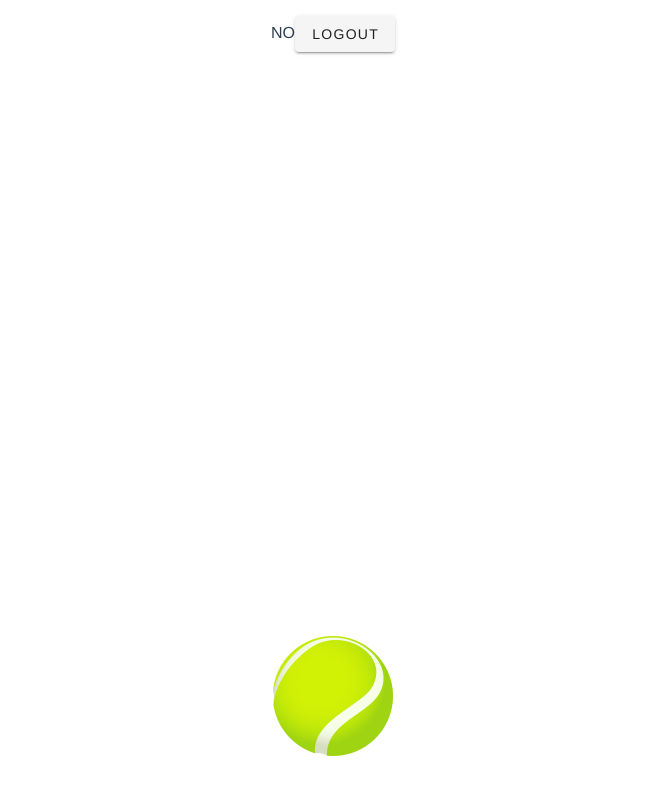
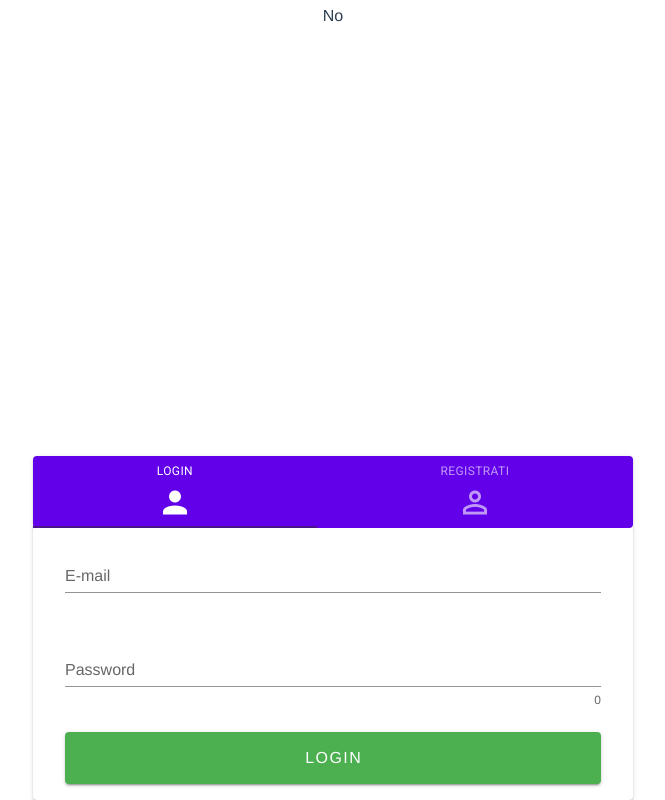
Before and after one commit to bohmax/TennisArixi, a Vue app: page /#/login in a window 1280 px wide. Before the commit this address led to /#/. Shown: the whole page, without its empty margins (307-972 px from the left). Built offline with nearby package versions, Linux system fonts and the light colour scheme; no server answers.

Commit message:
aggiunta email di conferma

```diff
--- a/src/components/Account/Registrazione.vue
+++ b/src/components/Account/Registrazione.vue
@@ -17,7 +17,7 @@
                                     </v-col>
                                     <v-col cols="12">
                                         <v-text-field v-model="loginPassword" :append-icon="show1?'eye':'eye-off'" :rules="[rules.required, rules.min]"
-                                        :type="show1 ? 'text' : 'password'" name="input-10-1" label="Password" hint="At least 6 characters" counter @click:append="show1 = !show1"  @keydown.enter.prevent="validateLogin" ></v-text-field>
+                                        :type="show1 ? 'text' : 'password'" name="input-10-1" label="Password" hint="Almeno 6 caratteri" counter @click:append="show1 = !show1"  @keydown.enter.prevent="validateLogin" ></v-text-field>
                                     </v-col>
                                     <v-col class="d-flex">
                                         <v-btn x-large block :disabled="!valid" color="success" @click="validateLogin"> Login </v-btn>
@@ -42,10 +42,11 @@
                                         <v-text-field v-model="email" :rules="emailRules" label="E-mail" required></v-text-field>
                                     </v-col>
                                     <v-col cols="12">
-                                        <v-text-field v-model="password" :append-icon="show1 ? 'mdi-eye' : 'mdi-eye-off'" :rules="[rules.required, rules.min]" :type="show1 ? 'text' : 'password'" name="input-10-1" label="Password" hint="At least 6h characters" counter @click:append="show1 = !show1"></v-text-field>
+                                        <v-text-field v-model="password" :append-icon="show1 ? 'mdi-eye' : 'mdi-eye-off'" :rules="[rules.required, rules.min]" :type="show1 ? 'text' : 'password'" name="input-10-1" label="Password" hint="Almeno 6 caratteri" counter @click:append="show1 = !show1"></v-text-field>
                                     </v-col>
                                     <v-col cols="12">
-                                        <v-text-field block v-model="verify" :append-icon="show1 ? 'mdi-eye' : 'mdi-eye-off'" :rules="[rules.required, passwordMatch]" :type="show1 ? 'text' : 'password'" name="input-10-1" label="Conferma Password" counter @click:append="show1 = !show1"></v-text-field>
+                                        <v-text-field block v-model="verify" :append-icon="show1 ? 'mdi-eye' : 'mdi-eye-off'" :rules="[rules.required, passwordMatch]"
+                                        :type="show1 ? 'text' : 'password'" name="input-10-1" label="Conferma Password" counter @click:append="show1 = !show1" @keydown.enter.prevent="validateReg"></v-text-field>
                                     </v-col>
                                     <v-col class="d-flex">
                                         <v-btn x-large block :disabled="!valid" color="success" @click="validateReg">Registrati</v-btn>
@@ -94,7 +95,7 @@ export default {
             ],
             rules: {
                 required: value => !!value || "Required.",
-                min: v => (v && v.length >= 4) || "Min 6 characters"
+                min: v => (v && v.length >= 6) || "Min 6 caratteri"
             },
             show1: false,
         }
@@ -107,7 +108,8 @@ export default {
     methods: {
         async validateLogin() {
             if (this.$refs.loginForm.validate()) {
-                firebase.auth().signInWithEmailAndPassword(this.loginEmail, this.loginPassword).then(user => {
+                firebase.auth().signInWithEmailAndPassword(this.loginEmail, this.loginPassword).
+                then(user => {
                     console.log(user)
                     this.$router.replace({name: 'Prenota'})
                     this.$refs.loginForm.reset()
@@ -120,6 +122,18 @@ export default {
             if (this.$refs.registerForm.validate()) {
                 firebase.auth().createUserWithEmailAndPassword(this.email, this.password).then(user => {
                     console.log(user)
+                    user.user.updateProfile({displayName: this.firstName + ' ' + this.lastName})
+                    .then(() => {
+                        // Profile updated successfully!
+                        console.log(user.displayName);
+                    }).catch(error => {
+                        console.log(error)
+                    })
+                    user.user.sendEmailVerification().then(() => {
+                    alert('Email di verifica inviata, controllare la posta per verificare l\'account e poter prenotare il campo')
+                }).catch(err => {
+                    console.log(err)
+                })
                     this.$router.replace({name: 'Prenota'})
                     this.$refs.registerForm.reset()
                 }).catch (err => {
--- a/src/components/Prenota/Prenota.vue
+++ b/src/components/Prenota/Prenota.vue
@@ -1,5 +1,5 @@
 <template>
-  <div class='hello'>
+  <div class='hello' v-if="state.getters.user && state.getters.user.emailVerified">
     <v-row justify="center">
       <h1>{{ message }}</h1>
     </v-row>
@@ -35,6 +35,11 @@
       </v-col>
     </v-row>
   </div>
+  <div v-else>
+  <v-row justify="center">
+    Per poter prenotare verifica prima l'email, puoi chiedere nuovamente un account di verifica nella sezione account
+  </v-row>
+  </div>
 </template>
 
 <script>
@@ -50,7 +55,8 @@ export default {
           campi: [ { text: "Vecchio", colore: "primary", show: true, colorCard: "green", align: 'end' }, { text: "Nuovo", colore: "primary", show: true, colorCard: "#1F7087", align: 'start' }],
           campoSelezionato: null,
           riepilogoCampi: {},
-          mostraBtnPrenotazione: false
+          mostraBtnPrenotazione: false,
+          state
       }
     },
     components: {
--- a/src/components/logStatus.vue
+++ b/src/components/logStatus.vue
@@ -1,12 +1,19 @@
 <template>
     <div id="status">
-        <span v-if="isLogged">Yes</span>
-        <span v-else>NO</span>
-        <v-btn @click="logout">LOGOUT</v-btn>
+        <v-row justify="center">
+            {{ loggato }}
+        </v-row>
+        <v-row v-if="isLogged" justify="center">
+            <v-btn @click="logout">LOGOUT</v-btn>
+        </v-row>
+        <v-row v-if="isLogged && !userVerificato" justify="center">
+            <v-btn @click="codiceVerifica">Codice Verifica</v-btn>
+        </v-row>
     </div>
 </template>
 
 <script>
+import store from '../store/index'
 import firebase from 'firebase/compat/app'
 import 'firebase/compat/auth'
 
@@ -14,22 +21,54 @@ export default {
     name: 'Prenota',
     created: function () {
         firebase.auth().onAuthStateChanged(user => {
+            store.commit('updateUser', user)
             this.isLogged = !!user
         })
     },
     data() {
         return {
-            isLogged: false
+            isLogged: false,
+        }
+    },
+    computed: {
+        loggato: function () {
+            if (this.isLogged) {
+                return 'Yes ' + this.verified
+            }
+            return 'No'
+        },
+        userVerificato: function () {
+            const usr = store.getters.user
+            if (usr) {
+                return usr.emailVerified
+            }
+            return false
+        },
+        verified: function () {
+            const usr = store.getters.user
+            if (usr) {
+                return usr.displayName + (usr.emailVerified ? 'Verificato' : 'Non verificato')
+            }
+            return ''
         }
     },
     methods: {
         async logout() {
-            firebase.auth().signOut().then(data => {
-                console.log(data)
+            firebase.auth().signOut().then(() => {
                 this.$router.replace({name: 'Login'})
             }).catch (err => {
                 console.log(err)
             })
+        },
+        codiceVerifica: function () {
+            const usr = store.getters.user
+            if (usr) {
+                usr.sendEmailVerification().then(() => {
+                    alert('Email di verifica inviata, controllare la posta per verificare l\'account e poter prenotare il campo')
+                }).catch(err => {
+                    console.log(err)
+                })
+            }
         }
     }
 }
--- /dev/null
+++ b/src/firebase/index.js
@@ -0,0 +1,16 @@
+import firebase from 'firebase/compat/app'
+
+// Your web app's Firebase configuration
+const firebaseConfig = {
+    apiKey: "AIzaSyAH-TcPASZAGFQU5JjkkrImhLRj6a50btA",
+    authDomain: "test-tennis-6b716.firebaseapp.com",
+    projectId: "test-tennis-6b716",
+    storageBucket: "test-tennis-6b716.appspot.com",
+    messagingSenderId: "416414686555",
+    appId: "1:416414686555:web:4569b86c7af753a97a0e7e"
+};
+
+// Initialize Firebase
+firebase.initializeApp(firebaseConfig);
+
+export default firebase;
--- a/src/main.js
+++ b/src/main.js
@@ -1,26 +1,13 @@
 import Vue from 'vue'
 import App from './App.vue'
 import './registerServiceWorker'
-import firebase from 'firebase/compat/app'
 import router from './router'
 import store from './store'
 // import axios from 'axios'
 import vuetify from './plugins/vuetify'
+import firebase from './firebase/index'
 
 Vue.config.productionTip = false
-
-// Your web app's Firebase configuration
-const firebaseConfig = {
-  apiKey: "AIzaSyAH-TcPASZAGFQU5JjkkrImhLRj6a50btA",
-  authDomain: "test-tennis-6b716.firebaseapp.com",
-  projectId: "test-tennis-6b716",
-  storageBucket: "test-tennis-6b716.appspot.com",
-  messagingSenderId: "416414686555",
-  appId: "1:416414686555:web:4569b86c7af753a97a0e7e"
-};
-
-// Initialize Firebase
-firebase.initializeApp(firebaseConfig);
 
 let app;
 
--- a/src/router/index.js
+++ b/src/router/index.js
@@ -38,11 +38,14 @@ router.beforeEach((to, from, next) => {
   const isAuthenticated = firebase.auth().currentUser;
   console.log("isauthenticated", isAuthenticated);
   if (requiresAuth && !isAuthenticated) {
+    console.log('prova')
     next("/login");
   } else if (to.name !== 'Login' ){
     next();
   } else if (isAuthenticated) { // se l'utente e' autenticato non andare su login
     next(from)
+  } else {
+    next()
   }
 });
 
--- a/src/store/index.js
+++ b/src/store/index.js
@@ -9,7 +9,8 @@ export default new Vuex.Store({
     datiGiorni: {},
     mese: ["GEN", "FEB", "MAR", "APR", "MAG", "GIU", "LUG", "AGO", "SET", "OTT", "NOV", "DIC"],
     weekday: ["Dom", "Lun", "Mar", "Mer", "Gio", "Ven", "Sab"],
-    orari: ['9:00', '10:00', '11:00', '12:00', '13:00', '14:00', '15:00', '16:00', '17:00', '18:00', '19:00', '20:00', '21:00', '22:00']
+    orari: ['9:00', '10:00', '11:00', '12:00', '13:00', '14:00', '15:00', '16:00', '17:00', '18:00', '19:00', '20:00', '21:00', '22:00'],
+    user: null
   },
   mutations: {
     addPrenotazione: function (state, obj) {
@@ -22,6 +23,9 @@ export default new Vuex.Store({
         selCampo[giorno] = obj.orari
         state.datiGiorni[giorno] = obj.giorno
       }
+    },
+    updateUser: function (state, user) {
+      state.user = user
     }
   },
   actions: {
@@ -43,6 +47,9 @@ export default new Vuex.Store({
     },
     datiGiorni: (state) => (giorno) => {
       return state.datiGiorni[giorno]
+    },
+    user: function (state) {
+      return state.user
     }
   }
 })
```
